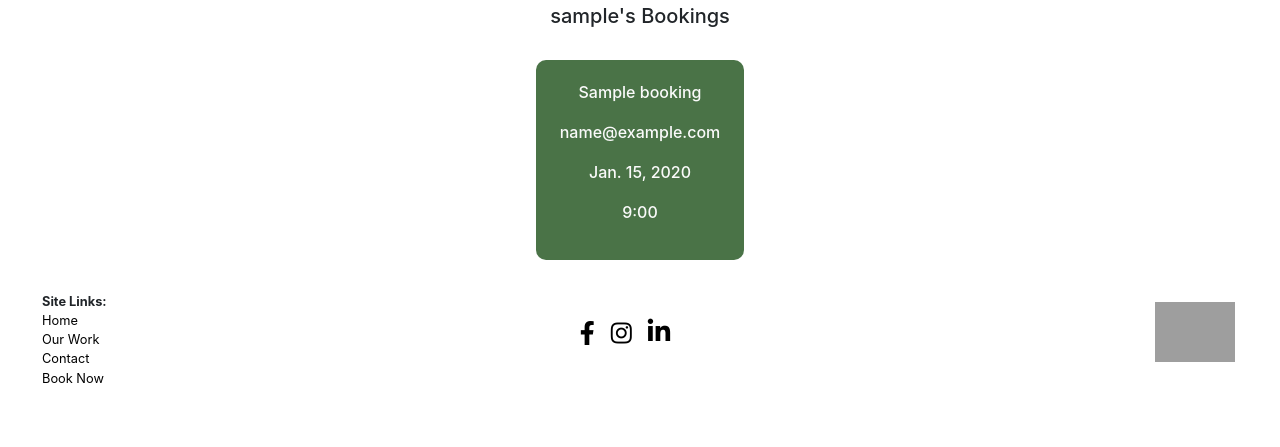
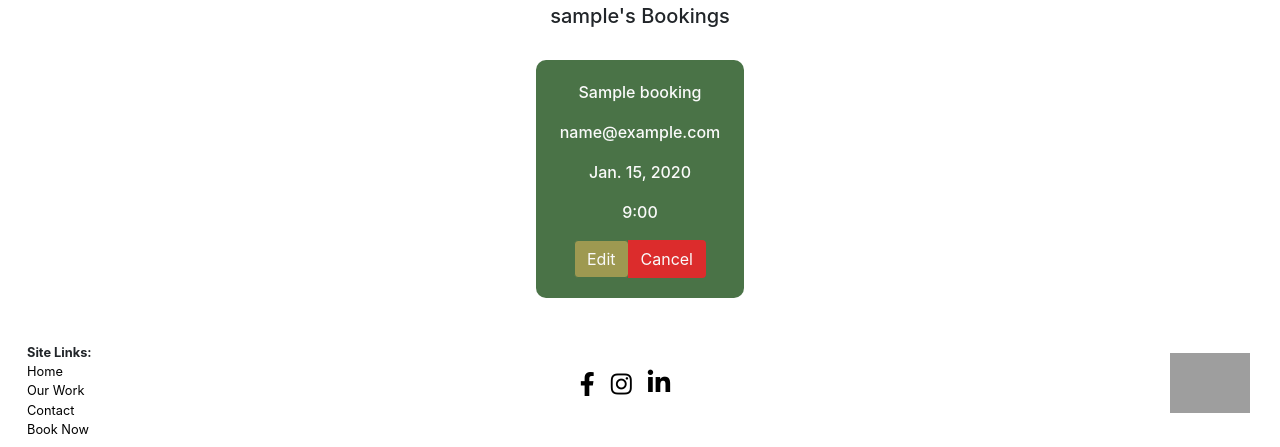
Before and after one commit to Code-Institute-Submissions/JamieT966-project-portfolio-4_SepResub, a Django app: page /booking/my-booking/ in a window 1280 px wide. Shown: the part 353-800 px from the top of the page. Run offline with Django 3.2, Linux system fonts and the light colour scheme; a user stored in the database is signed in; tables that the repository leaves empty hold one stand-in row (values such as "Sample post"); grey boxes are pictures that could not be loaded.

Commit message:
added buttons to edit and delete logged in bookings

```diff
--- a/templates/my_booking.html
+++ b/templates/my_booking.html
@@ -82,6 +82,15 @@
             <p>{{ booking.date_choice }}</p>
             <p>{{ booking.time_choice }}</p>
         </div>
+        <div class="btn-group" role="group" aria-label="Edit and delete buttons for bookings">
+            <a class="text-decoration-none" href="{% url 'edit_booking' reference_match.id %}"><button type="button" class="btn edit-btns">Edit</button></a>
+
+            <button type="button" class="btn cancel-btns" data-toggle="modal" data-target="#delete-modal">
+                Cancel
+            </button>
+        </div>
+    </div>
+</div>
 
 {% endfor %}
 {% endif %}
```
